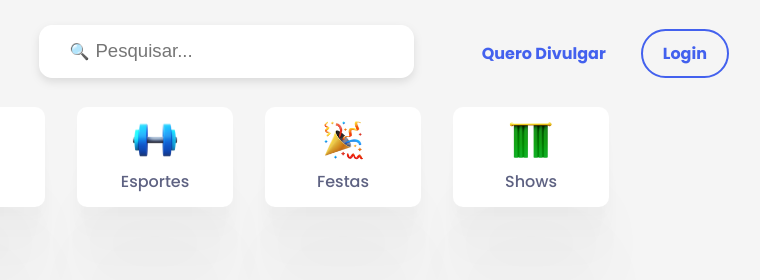
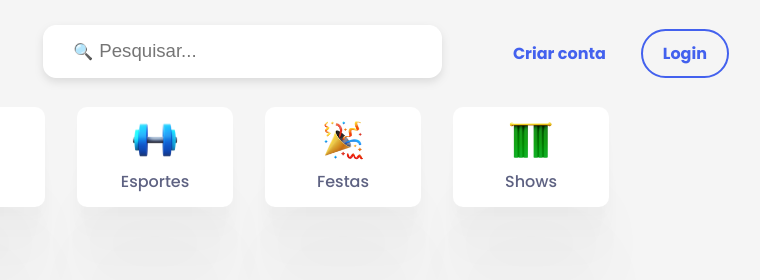
Before and after one commit to ICEI-PUC-Minas-PMV-ADS/pmv-ads-2023-2-e1-proj-web-t7-vivabh, a website built with Vite: page codigo-fonte/index.html in a window 1280 px wide. Shown: the top 280 px of the page, 391-1151 px from the left. Built offline with nearby package versions, Linux system fonts and the light colour scheme.

Commit message:
feat: changed route

```diff
--- a/codigo-fonte/index.html
+++ b/codigo-fonte/index.html
@@ -23,7 +23,7 @@
 				<div class="search-icon">&#128269;</div>
 			</div>
 			<nav class="nav-menu">
-				<a href="/register" onclick="route()">Quero Divulgar</a>
+				<a href="/criar-conta" onclick="route()">Criar conta</a>
 				<a href="/login" onclick="route()">Login</a>
 			</nav>
 			<button id="hamburger-icon" class="hamburguer-icon">
@@ -41,7 +41,7 @@
 					<div class="search-icon">&#128269;</div>
 				</div>
 				<nav class="drawer-menu">
-					<a href="/register" onclick="route()">Quero Divulgar</a>
+					<a href="/criar-conta" onclick="route()">Quero Divulgar</a>
 					<a href="/login" onclick="route()">Login</a>
 				</nav>
 			</div>
```
